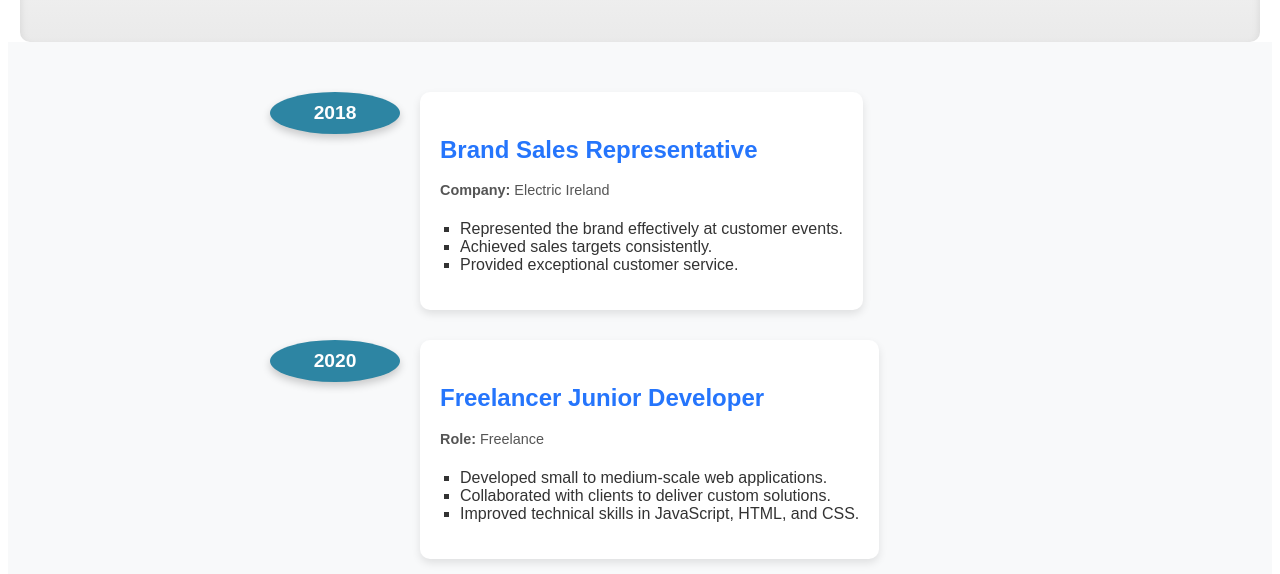
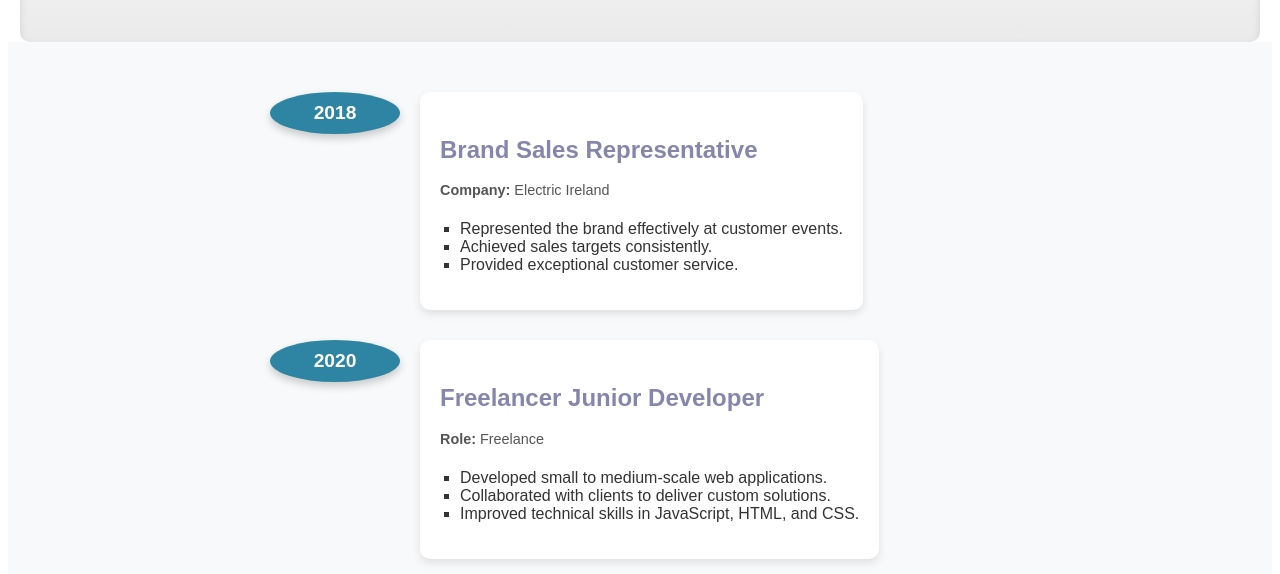
Before and after one commit to dennyshow/my-portfolio-webpage, a plain HTML site: page experience.html in a window 1280 px wide. Shown: the part 226-800 px from the top of the page. Drawn offline with Linux system fonts and the light colour scheme.

Commit message:
fix color for job heading

```diff
--- a/assets/css/styles.css
+++ b/assets/css/styles.css
@@ -845,7 +845,7 @@ section.skills {
 .timeline-card h3 {
     font-size: 1.5rem;
     margin-bottom: 10px;
-    color: #2575fc;
+    color: #8686ac;
 }
 
 .timeline-card ul {
```
